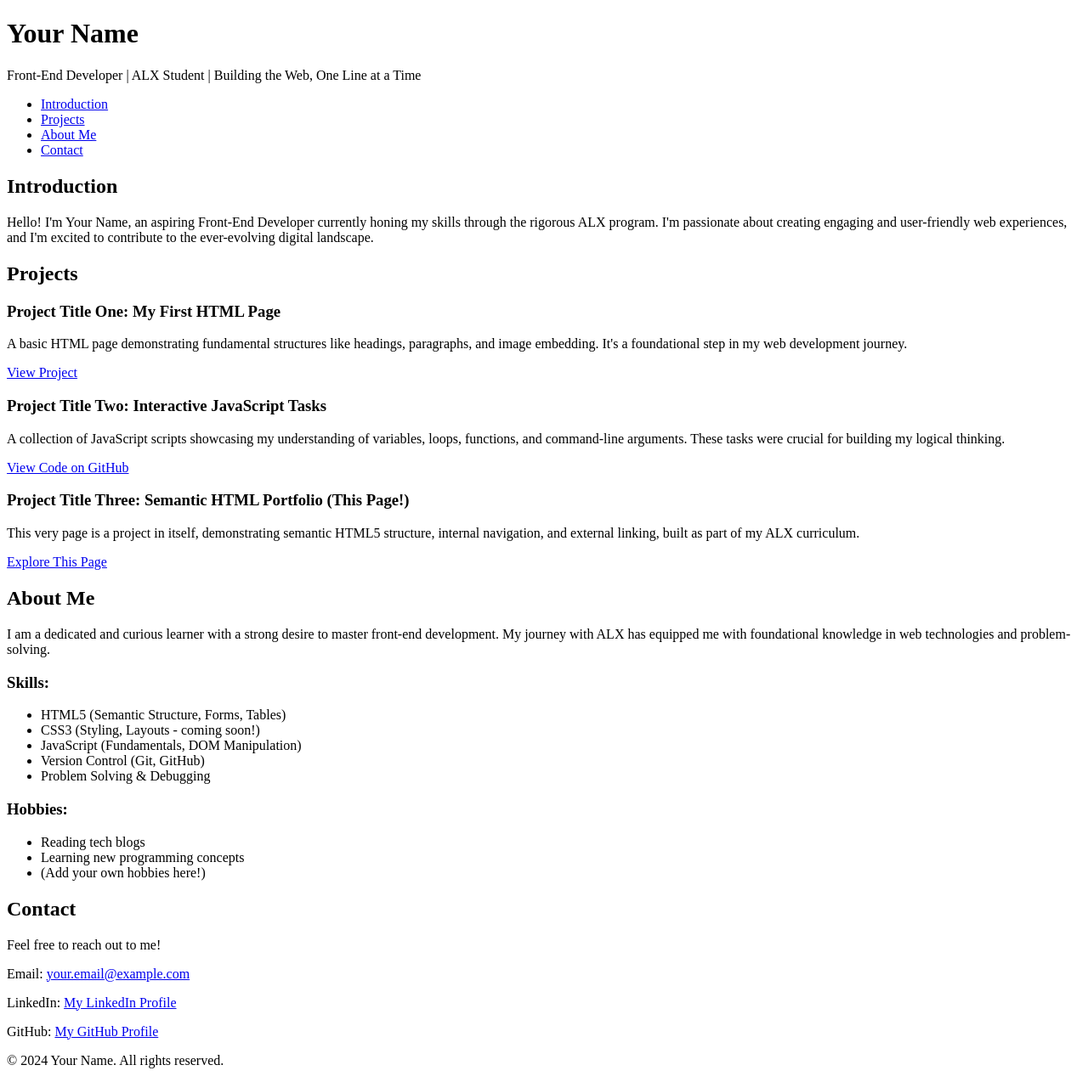
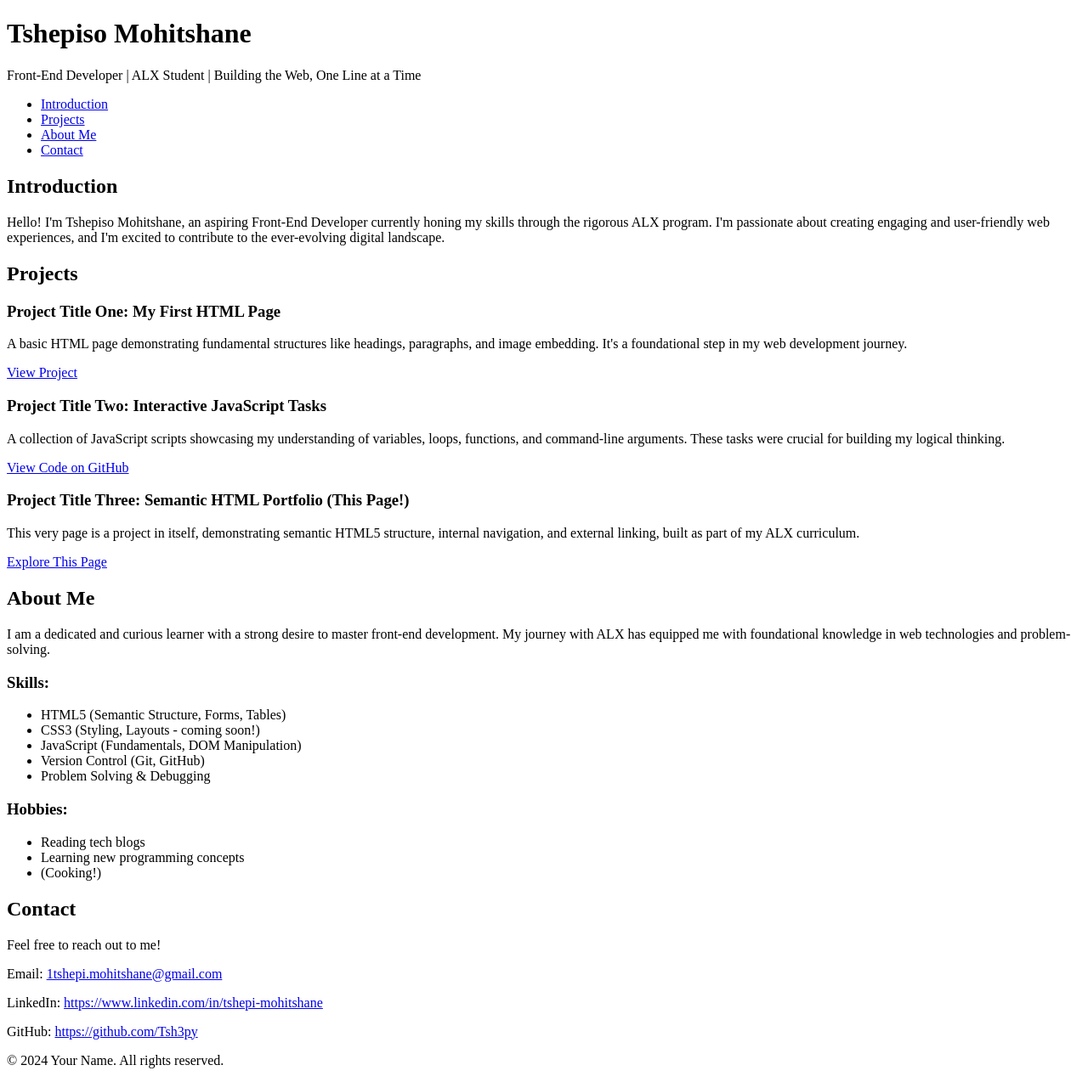
Before and after one commit to Tsh3py/My_First_Portfolio, a plain HTML site: page portfolio/index.html in a window 1280 px wide. Shown: the whole page at 85% size. Drawn offline with Linux system fonts and the light colour scheme.

Commit message:
feat: Completed semantic HTML portfolio webpage

```diff
--- a/portfolio/index.html
+++ b/portfolio/index.html
@@ -7,7 +7,7 @@
 </head>
 <body>
     <header>
-        <h1>Your Name</h1>
+        <h1>Tshepiso Mohitshane</h1>
         <p>Front-End Developer | ALX Student | Building the Web, One Line at a Time</p>
         <nav>
             <ul>
@@ -21,7 +21,7 @@
 
     <section id="introduction">
         <h2>Introduction</h2>
-        <p>Hello! I'm Your Name, an aspiring Front-End Developer currently honing my skills through the rigorous ALX program. I'm passionate about creating engaging and user-friendly web experiences, and I'm excited to contribute to the ever-evolving digital landscape.</p>
+        <p>Hello! I'm Tshepiso Mohitshane, an aspiring Front-End Developer currently honing my skills through the rigorous ALX program. I'm passionate about creating engaging and user-friendly web experiences, and I'm excited to contribute to the ever-evolving digital landscape.</p>
     </section>
 
     <section id="projects">
@@ -60,16 +60,16 @@
         <ul>
             <li>Reading tech blogs</li>
             <li>Learning new programming concepts</li>
-            <li>(Add your own hobbies here!)</li>
+            <li>(Cooking!)</li>
         </ul>
     </section>
 
     <section id="contact">
         <h2>Contact</h2>
         <p>Feel free to reach out to me!</p>
-        <p>Email: <a href="mailto:your.email@example.com">your.email@example.com</a></p>
-        <p>LinkedIn: <a href="https://www.linkedin.com/in/your-linkedin-profile" target="_blank">My LinkedIn Profile</a></p>
-        <p>GitHub: <a href="https://github.com/Tsh3py" target="_blank">My GitHub Profile</a></p>
+        <p>Email: <a href="mailto:your.email@example.com">1tshepi.mohitshane@gmail.com</a></p>
+        <p>LinkedIn: <a href="https://www.linkedin.com/in/your-linkedin-profile" target="_blank">https://www.linkedin.com/in/tshepi-mohitshane</a></p>
+        <p>GitHub: <a href="https://github.com/Tsh3py" target="_blank">https://github.com/Tsh3py</a></p>
     </section>
 
     <footer>
```
